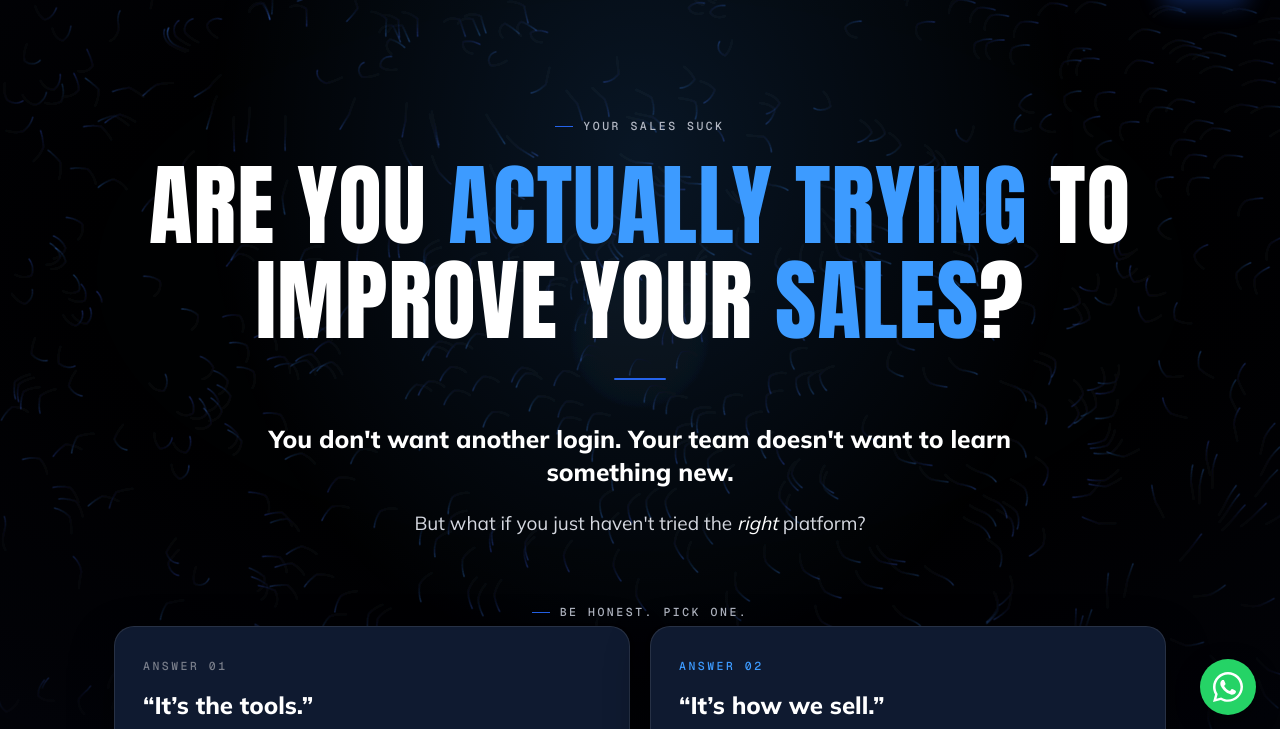
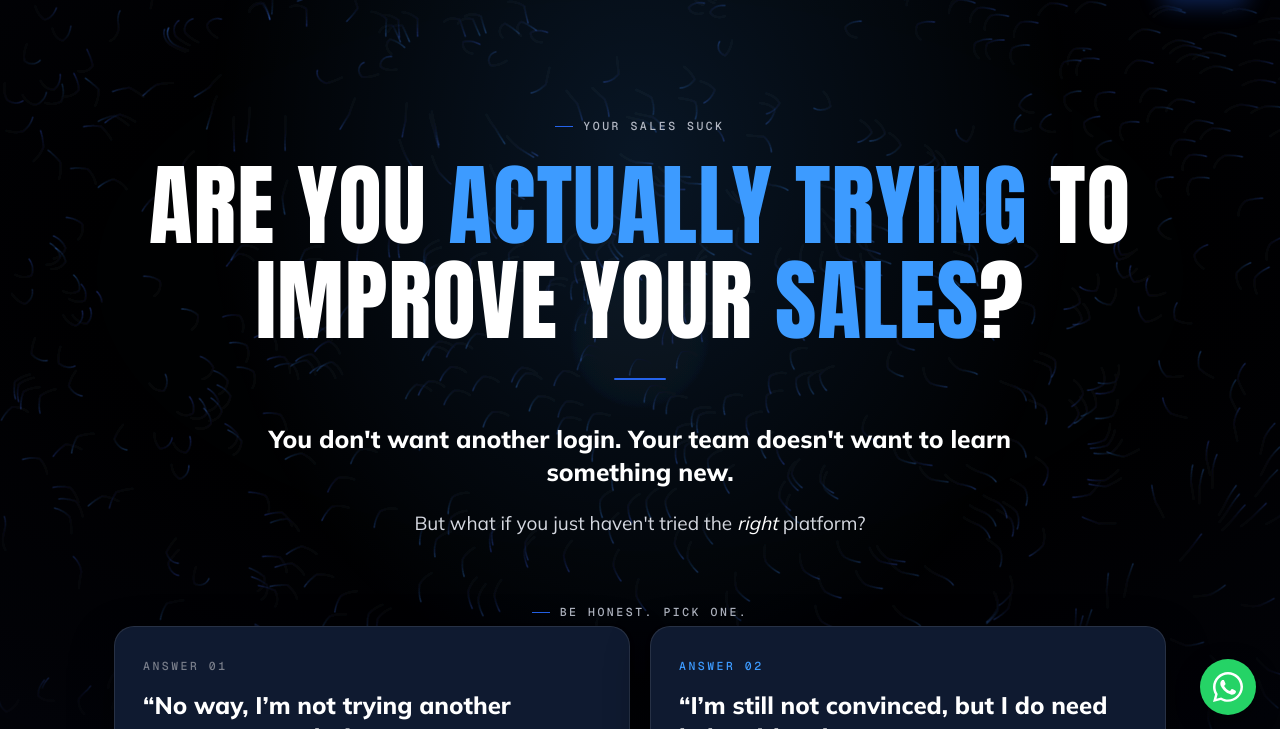
Before and after one commit to TalPaperin/thedealmentor-website, a plain HTML site: page index.html in a window 1280 px wide. Shown: the part 61-790 px from the top of the page. Drawn offline with nearby package versions, Linux system fonts and the light colour scheme; animation ran at ten frames a second.

Commit message:
Preview: new answer headlines in the buyer's own voice
Per Sammy: Answer 01 is now "No way, I'm not trying another no-name
AI solution." and Answer 02 "I'm still not convinced, but I do need
help with sales." Body lines, panel and buttons unchanged.

Co-Authored-By: Claude Opus 5.5 <noreply@anthropic.com>
Claude-Session: https://claude.ai/code/session_01EQ5VKMryWK4LFHzYysG3td

```diff
--- a/index.html
+++ b/index.html
@@ -271,12 +271,12 @@ height="0" width="0" style="display:none;visibility:hidden"></iframe></noscript>
   <div class="dmw-answers" id="dmwAnswers">
     <button type="button" class="dmw-ans dmw-ans-1" data-answer="1" aria-pressed="false" aria-controls="dmwStuck">
       <span class="dmw-ans-tag">Answer 01</span>
-      <span class="dmw-ans-q">“It’s the tools.”</span>
+      <span class="dmw-ans-q">“No way, I’m not trying another <span style="white-space:nowrap">no-name</span> AI solution.”</span>
       <span class="dmw-ans-a">Then nothing changes. You’ll keep stacking logins, dashboards, and “AI features”… while your team keeps selling the exact same way.</span>
     </button>
     <button type="button" class="dmw-ans dmw-ans-2" data-answer="2" aria-pressed="false" aria-controls="dmwHeroCta">
       <span class="dmw-ans-tag">Answer 02</span>
-      <span class="dmw-ans-q">“It’s how we sell.”</span>
+      <span class="dmw-ans-q">“I’m still not convinced, but I do need help with sales.”</span>
       <span class="dmw-ans-a">Then one more login is worth it, if it finally shows your team exactly what to do next on every deal.</span>
     </button>
   </div>
```
